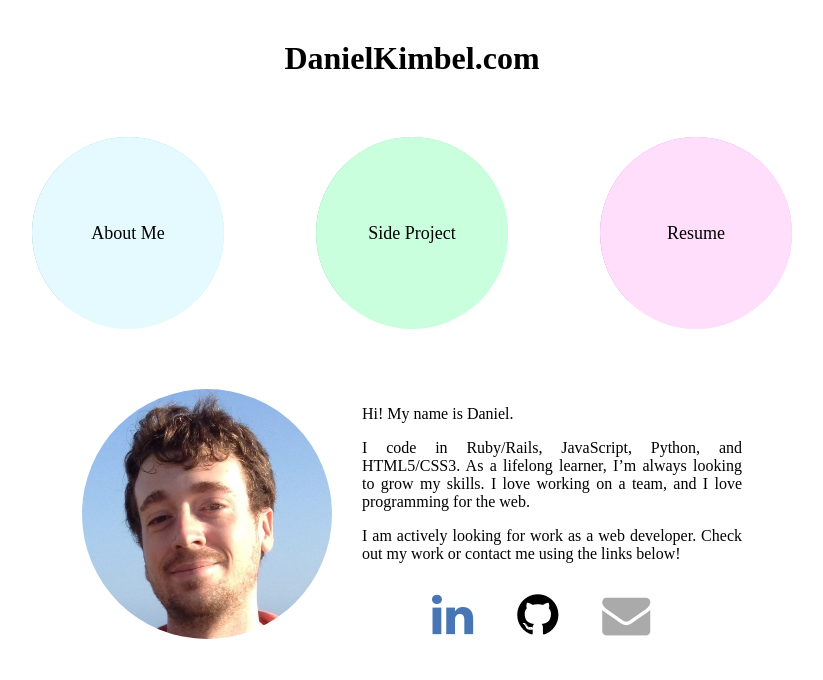
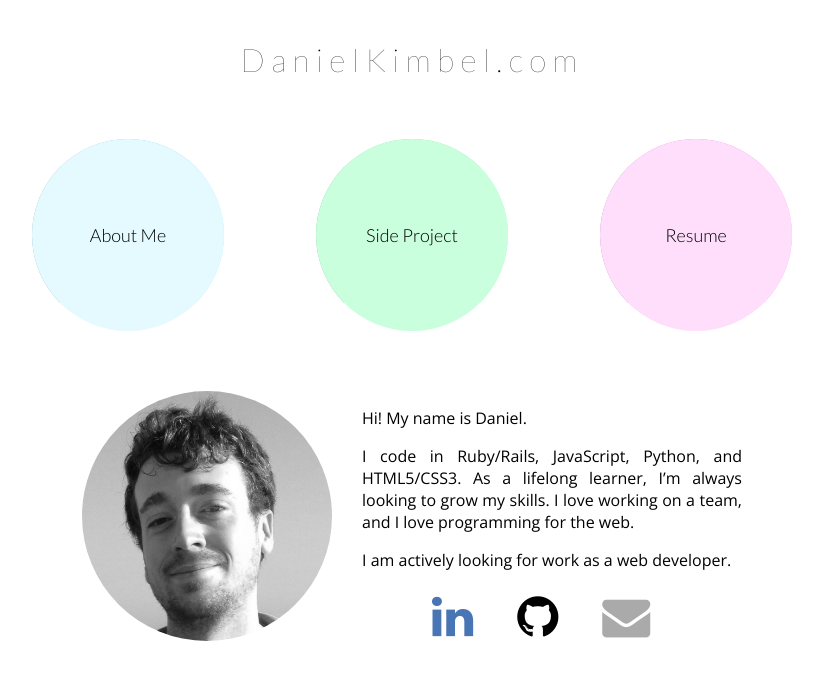
Before and after one commit to dkimbel/DanielKimbel.com-original, a plain HTML site: page main.html in a window 1280 px wide. Both pictures are taken after a click on the element "About Me". Shown: the whole page, without its empty margins (228-1051 px from the left). Drawn offline with nearby package versions, Linux system fonts and the light colour scheme.

Commit message:
Added webfonts, greyscale to photo

```diff
--- a/main.html
+++ b/main.html
@@ -4,6 +4,8 @@
   <title>Daniel Kimbel</title>
   <link rel="stylesheet" type="text/css" href="styles/main.css">
   <link rel="stylesheet" type="text/css" href="styles/animations.css">
+  <link href='http://fonts.googleapis.com/css?family=Lato:100,300' rel='stylesheet' type='text/css'>
+  <link href='http://fonts.googleapis.com/css?family=Open+Sans' rel='stylesheet' type='text/css'>
   <link rel="stylesheet" href="https://netdna.bootstrapcdn.com/font-awesome/4.0.3/css/font-awesome.css">
   <script src="https://ajax.googleapis.com/ajax/libs/jquery/1.10.2/jquery.min.js"></script>
   <script src="scripts/main.js"></script>
@@ -31,11 +33,11 @@
   <div id="content"></div>
 
   <script type="text/template" id="about">
-    <img class="pic left" src="images/profile.jpg" alt="Daniel Kimbel" height="250" width="250">
+    <img class="pic left greyscale" src="images/profile.jpg" alt="Daniel Kimbel" height="250" width="250">
     <div id="about-text">
       <p class="justify-text">Hi! My name is Daniel.</p>
       <p class="justify-text">I code in Ruby/Rails, JavaScript, Python, and HTML5/CSS3. As a lifelong learner, I&#146;m always looking to grow my skills. I love working on a team, and I love programming for the web.</p>
-      <p class="justify-text">I am actively looking for work as a web developer. Check out my work or contact me using the links below!</p>
+      <p class="justify-text">I am actively looking for work as a web developer.</p>
     </div>
     <div id="social-icons">
       <a href="http://www.linkedin.com/pub/daniel-kimbel/30/248/386"><i class="fa fa-linkedin fa-3x" title="LinkedIn"></i></a>
--- a/styles/main.css
+++ b/styles/main.css
@@ -1,7 +1,14 @@
 h1 {
+  font-family: 'Lato', sans-serif;
+  font-weight: 100;
+  letter-spacing: 0.2em;
   text-align: center;
   margin-top: 40px;
   margin-bottom: 60px;
+}
+
+p {
+  font-family: 'Open Sans', sans-serif;
 }
 
 a {
@@ -140,6 +147,8 @@ a:hover {
 }
 
 .large-nav-button {
+  font-family: 'Lato', sans-serif;
+  font-weight: 300;
   position: absolute;
   width: 192px;
   height: 192px;
@@ -186,3 +195,8 @@ a:hover {
 .fa-envelope:hover {
   color: #CCC;
 }
+
+img.greyscale { -webkit-filter: grayscale(100%);
+-moz-filter: grayscale(100%);
+filter: grayscale(100%);
+}
```
